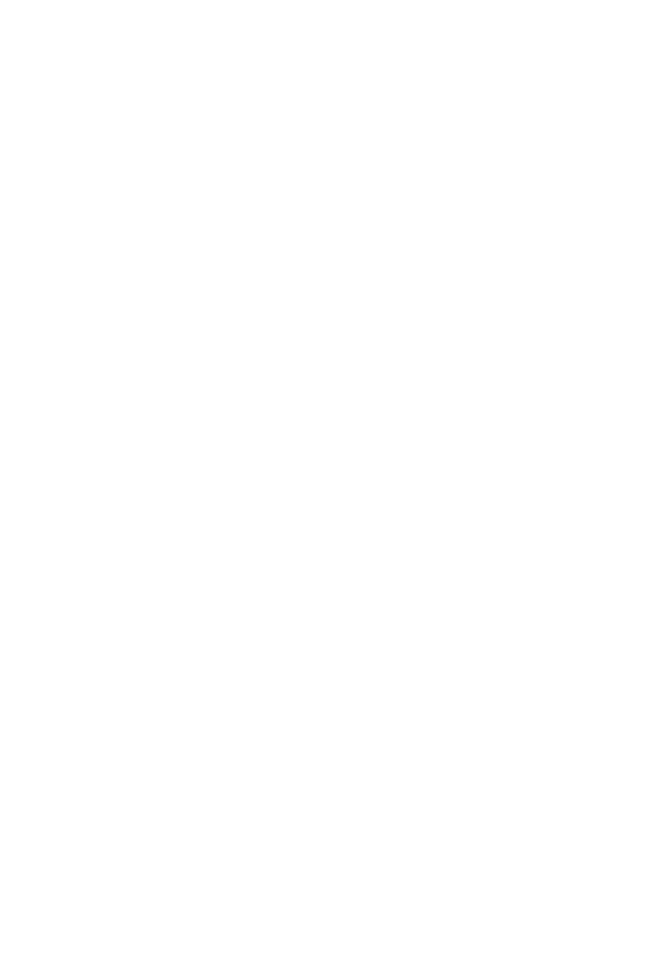
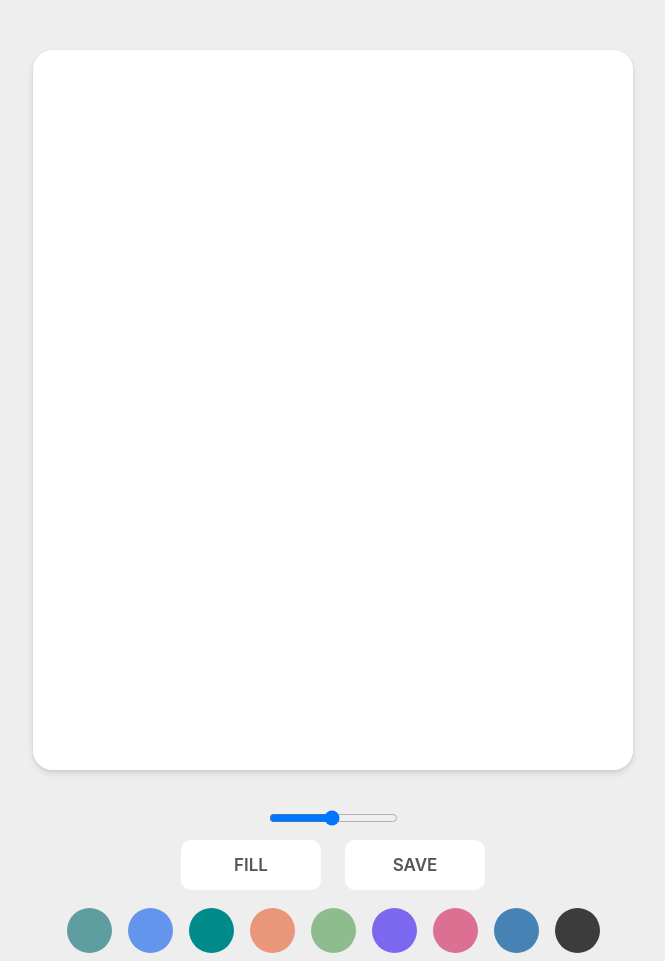
Before and after one commit to jiiiy0510o/paintjs, a plain HTML site: page index.html in a window 1280 px wide. Shown: the whole page, without its empty margins (307-972 px from the left). Before the commit the page ends 800 px from the top, so only its background shows below. Drawn offline with Linux system fonts and the light colour scheme.

Commit message:
Add files via upload

```diff
--- a/app.js
+++ b/app.js
@@ -0,0 +1,102 @@
+const canvas = document.getElementById("jsCanvas");
+const ctx = canvas.getContext("2d");
+const colors = document.getElementsByClassName("jsColor");
+const range = document.getElementById("jsRange");
+const mode = document.getElementById("jsMode");
+const saveBtn = document.getElementById("jsSave");
+
+const INITIAL_COLOR = "#2c2c2c"
+
+canvas.width = 600;
+canvas.height = 720;
+
+ctx.fillStyle = "white";
+ctx.fillRect(0, 0, 600, 720);
+ctx.strokeStyle = "#2c2c2c";
+ctx.fillStyle = "2c2c2c";
+ctx.lineWidth = 2.5;
+
+let painting = false;
+let filling = false;
+
+function stopPainting() {
+    painting = false;
+}
+function startPainting(){
+    painting = true;
+}
+
+function onMouseMove(event){
+    const x = event.offsetX;
+    const y = event.offsetY;
+
+    if(!painting){
+        console.log("creating path in", x.y);
+        ctx.beginPath();
+        ctx.moveTo(x, y);
+    } else {
+        console.log("creating path in", x.y);
+        ctx.lineTo(x, y);
+        ctx.stroke();
+    }
+}
+
+function handleColorClick(event){
+    const color = event.target.style.backgroundColor;
+    ctx.strokeStyle = color;
+    ctx.fillStyle = color;
+}
+
+function handleRangeChange(event){
+    const size = event.target.value;
+    ctx.lineWidth = size;
+}
+
+function changeMode() {
+    if(filling === true){
+        filling = false;
+        mode.innerText = "FILL"
+    } else {
+        filling = true;
+        mode.innerText = "PAINT"
+    }
+}
+function handleCanvasClick() {
+    if(filling){
+    ctx.fillRect(0, 0, 600, 720);
+    }
+}
+function handleCM(event){
+    event.preventDefault();
+    alert("우클릭 금지");
+}
+function handleSaveClick(){
+    const image = canvas.toDataURL();
+    const link = document.createElement("a");
+    link.href = image;
+    link.download = "PaintJS";
+    link.click();
+}
+
+if(canvas){
+    canvas.addEventListener("mousemove",onMouseMove);
+    canvas.addEventListener("mousedown",startPainting);
+    canvas.addEventListener("mouseup",stopPainting);
+    canvas.addEventListener("mouseleave", stopPainting);
+    canvas.addEventListener("click", handleCanvasClick);
+    canvas.addEventListener("contextmenu", handleCM)
+}
+
+Array.from(colors).forEach(color => color.addEventListener("click", handleColorClick));
+
+if(range){
+    range.addEventListener("input", handleRangeChange);
+};
+
+if(mode) {
+    mode.addEventListener("click",changeMode);
+};
+
+if(saveBtn){
+    saveBtn.addEventListener("click",handleSaveClick);
+}
--- a/index.html
+++ b/index.html
@@ -4,10 +4,33 @@
     <meta charset="UTF-8">
     <meta http-equiv="X-UA-Compatible" content="IE=edge">
     <meta name="viewport" content="width=device-width, initial-scale=1.0">
-    <link rel="stylesheet" href="styles.css">
+    <link rel="stylesheet" href="styles.css" style type="text/css">
     <title>PaintJS</title>
+
 </head>
 <body>
+    <canvas id="jsCanvas" class="canvas"></canvas>
+    <div class="control">
+        <div class="controls__range">
+            <input type="range" id="jsRange" min="0.1" max="5.0" value="2.5" step="0.1">
+        </div>
+        <div class="control_btns">
+            <button id="jsMode">FILL</button>
+            <button id="jsSave">SAVE</button>
+        </div>
+
+        <div class="controls_colors" id="jsColors">
+            <div class="controls__color jsColor" style="background-color:#5F9EA0"></div>
+            <div class="controls__color jsColor" style="background-color:#6495ED"></div>
+            <div class="controls__color jsColor" style="background-color:#008B8B"></div>
+            <div class="controls__color jsColor" style="background-color:#E9967A"></div>
+            <div class="controls__color jsColor" style="background-color:#8FBC8F"></div>
+            <div class="controls__color jsColor" style="background-color:#7B68EE"></div>
+            <div class="controls__color jsColor" style="background-color:#DB7093"></div>
+            <div class="controls__color jsColor" style="background-color:#4682B4"></div>
+            <div class="controls__color jsColor" style="background-color:#3c3c3c"></div>
+        </div>
+    </div>
     <script src="app.js"></script>
 </body>
 </html>
--- a/styles.css
+++ b/styles.css
@@ -0,0 +1,31 @@
+* {margin:0; padding:0;}
+
+body {
+    background-color: #eee;
+    font-family: -apple-system, BlinkMacSystemFont, 'Segoe UI', Roboto, Oxygen, Ubuntu, Cantarell, 'Open Sans', 'Helvetica Neue', sans-serif;
+    display: flex;
+    flex-direction: column;
+    align-items: center;
+    padding-top:50px;
+}
+.control {
+    margin-top:40px;
+    display: flex;
+    flex-direction: column;
+    align-items: center;
+}
+.canvas {
+    width: 600px;
+    height: 720px;
+    background-color: white;
+    border-radius: 20px;
+    box-shadow: 0 4px 6px rgba(50, 50, 91, 0.11), 0 1px 3px rgba(50, 50, 91, 0.11);
+}
+
+.control_btns {font-weight: 600;}
+.control_btns button {all:unset; cursor:pointer; background-color: white; color: #555; font-size:17px; padding: 5px 20px; width: 100px; height: 40px; text-align: center; margin: 10px; border-radius:10px;}
+.control_btns button:hover {box-shadow: 0 4px 6px rgba(50, 50, 91, 0.11), 0 1px 3px rgba(50, 50, 91, 0.11);}
+.control_btns button:active {transform:scale(0.9);}
+
+.controls_colors {display:flex;}
+.controls_colors .controls__color {width: 45px; height: 45px; border-radius: 45px; margin: 8px;}
```
Also changed, not shown: 1 other file.
